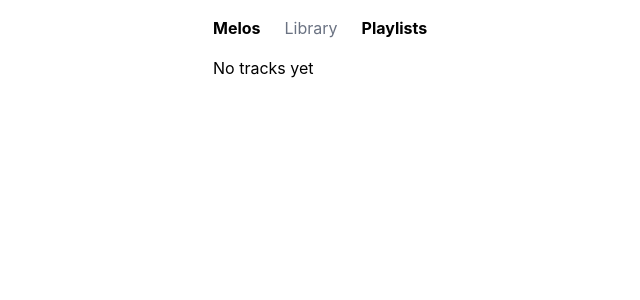
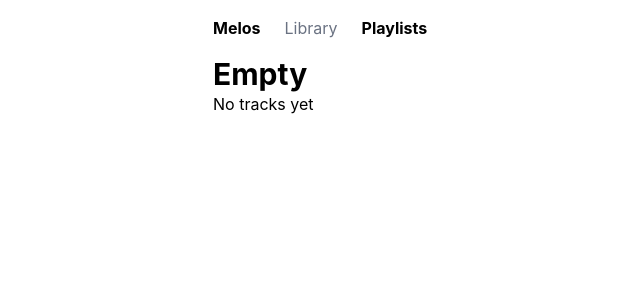
Before and after one commit to pedrolourencosilva/melos, a React (Vite) app in the folder frontend/: page /playlists/1 in a window 1280 px wide. Shown: the top 300 px of the page, without its empty margins (43-683 px from the left). Built offline with nearby package versions, Linux system fonts and the light colour scheme.

Commit message:
feat: add like button shared between pages, playlists store tracks ids

```diff
--- a/frontend/src/App.tsx
+++ b/frontend/src/App.tsx
@@ -5,16 +5,23 @@ import { PlaylistPage } from "./pages/PlaylistPage.tsx"
 import { NotFoundPage } from "./pages/NotFoundPage.tsx"
 import { NavBar } from './components/NavBar.tsx'
 import { Route, Routes } from "react-router"
+import { useState } from "react"
+import { tracks as initialTracks, playlists as initialPlaylists } from "./data.ts"
 
 function App() {
+    const [tracks, setTracks] = useState(initialTracks)
+    const [playlists, setPlaylists] = useState(initialPlaylists)
+    function toggleLike(trackId: number) {
+        setTracks(tracks.map((t) => t.id === trackId ? { ...t, liked: !t.liked } : t))
+    }
     return (
         <main className="max-w-3xl mx-auto">
             <NavBar />
             <Routes>
                 <Route path="/" element={<HomePage />} />
-                <Route path="/library" element={<LibraryPage />} />
-                <Route path="/playlists" element={<PlaylistsPage />} />
-                <Route path="/playlists/:playlistId" element={<PlaylistPage />} />
+                <Route path="/library" element={<LibraryPage tracks={tracks} toggleLike={toggleLike} />} />
+                <Route path="/playlists" element={<PlaylistsPage playlists={playlists} />} />
+                <Route path="/playlists/:playlistId" element={<PlaylistPage tracks={tracks} playlists={playlists} toggleLike={toggleLike} />} />
                 <Route path="*" element={<NotFoundPage />} />
             </Routes>
         </main>
--- a/frontend/src/components/TrackList.tsx
+++ b/frontend/src/components/TrackList.tsx
@@ -3,13 +3,14 @@ import type { Track } from "../types.ts"
 
 type TrackListProp = {
     tracks: Track[]
+    toggleLike: (trackId: number) => void
 }
 
-export function TrackList({ tracks }: TrackListProp) {
+export function TrackList({ tracks, toggleLike }: TrackListProp) {
     return (
         <ul>
             {tracks.map((track) => (
-                <TrackRow key={track.id} track={track} />
+                <TrackRow key={track.id} track={track} onLike={toggleLike} />
             ))}
         </ul>
     )
--- a/frontend/src/components/TrackRow.tsx
+++ b/frontend/src/components/TrackRow.tsx
@@ -4,16 +4,17 @@ import { formatDuration } from "../format"
 type TrackRowProps = {
     number?: number
     track: Track
+    onLike: (trackId: number) => void
 }
 
-export function TrackRow({ number, track }: TrackRowProps) {
+export function TrackRow({ number, track, onLike }: TrackRowProps) {
     return (
         <li className="flex gap-4 py-2">
             {number !== undefined && <span className="text-gray-500">{number}</span>}
             <span className="flex-1">{track.title}</span>
             <span className="text-gray-500">{track.artist.name}</span>
             <span>{formatDuration(track.seconds)}</span>
-            <span>{track.liked ? "♥" : "♡"}</span>
+            <button onClick={() => onLike(track.id)}>{track.liked ? "♥" : "♡"}</button>
         </li>
     )
 }
--- a/frontend/src/data.ts
+++ b/frontend/src/data.ts
@@ -1,4 +1,4 @@
-import type { Artist, PlaylistDetail, Track } from "./types"
+import type { Artist, StoredPlaylist, Track } from "./types"
 
 const radiohead: Artist = { id: 1, name: "Radiohead" }
 
@@ -10,16 +10,16 @@ export const tracks: Track[] = [
     { id: 5, title: "Bodysnatchers", artist: radiohead, seconds: 242, liked: false }
 ]
 
-export const playlists: PlaylistDetail[] = [
+export const playlists: StoredPlaylist[] = [
     {
         id: 3,
         name: "Late Night",
         created_at: "2026-09-27T21:30:00Z",
         tracks: [
-            { position: 1, track: tracks[2] },
-            { position: 3, track: tracks[0] },
-            { position: 4, track: tracks[3] },
-            { position: 6, track: tracks[2] },
+            { position: 1, trackId: 3 },
+            { position: 3, trackId: 1 },
+            { position: 4, trackId: 4 },
+            { position: 6, trackId: 3 },
         ],
     },
     {
@@ -27,8 +27,8 @@ export const playlists: PlaylistDetail[] = [
         name: "OK Computer",
         created_at: "2026-09-25T18:00:00Z",
         tracks: [
-            { position: 1, track: tracks[1] },
-            { position: 2, track: tracks[2] },
+            { position: 1, trackId: 2 },
+            { position: 2, trackId: 3 },
         ],
     },
     {
--- a/frontend/src/pages/LibraryPage.tsx
+++ b/frontend/src/pages/LibraryPage.tsx
@@ -1,11 +1,16 @@
-import { tracks } from "../data.ts"
+import type { Track } from "../types.ts"
 import { TrackList } from "../components/TrackList.tsx"
 
-export function LibraryPage() {
+type LibraryPageProps = {
+    tracks: Track[]
+    toggleLike: (trackId: number) => void
+}
+
+export function LibraryPage({ tracks, toggleLike }: LibraryPageProps) {
     return (
         <>
             <h1 className="text-3xl font-bold">Library</h1>
-            <TrackList tracks={tracks} />
+            <TrackList tracks={tracks} toggleLike={toggleLike} />
         </>
     )
 }
--- a/frontend/src/pages/PlaylistPage.tsx
+++ b/frontend/src/pages/PlaylistPage.tsx
@@ -1,22 +1,35 @@
 import { useParams } from "react-router"
-import { playlists } from "../data"
+import type { StoredPlaylist, Track } from "../types.ts"
 import { TrackRow } from "../components/TrackRow"
 
-export function PlaylistPage() {
+type PlaylistPageProps = {
+    tracks: Track[]
+    playlists: StoredPlaylist[]
+    toggleLike: (trackId: number) => void
+}
+
+export function PlaylistPage({ tracks, playlists, toggleLike }: PlaylistPageProps) {
     const { playlistId } = useParams()
     const playlist = playlists.find((p) => p.id === Number(playlistId))
+    function getTrack(trackId: number): Track {
+        const track: Track | undefined = tracks.find((t) => t.id === trackId)
+        if (track === undefined) throw new Error(`Track ${trackId} not found`)
+        return track
+    }
     if (playlist === undefined) {
         return <p>Playlist not found</p>
     }
-    if (playlist.tracks.length === 0) return <h1>No tracks yet</h1>
+    const empty = playlist.tracks.length === 0
     return (
         <>
             <h1 className="text-3xl font-bold">{playlist.name}</h1>
-            <ul>
-                {playlist.tracks.map((p, i) =>
-                    <TrackRow key={p.position} number={i + 1} track={p.track} />
-                )}
-            </ul>
+            {empty ? <p>No tracks yet</p> :
+                <ul>
+                    {playlist.tracks.map((p, i) =>
+                        <TrackRow key={p.position} number={i + 1} track={getTrack(p.trackId)} onLike={toggleLike} />
+                    )}
+                </ul>
+            }
         </>
     )
 }
```
Also changed, not shown: frontend/src/pages/PlaylistsPage.tsx (+6 -2 lines), frontend/src/types.ts (+12 -0 lines).
